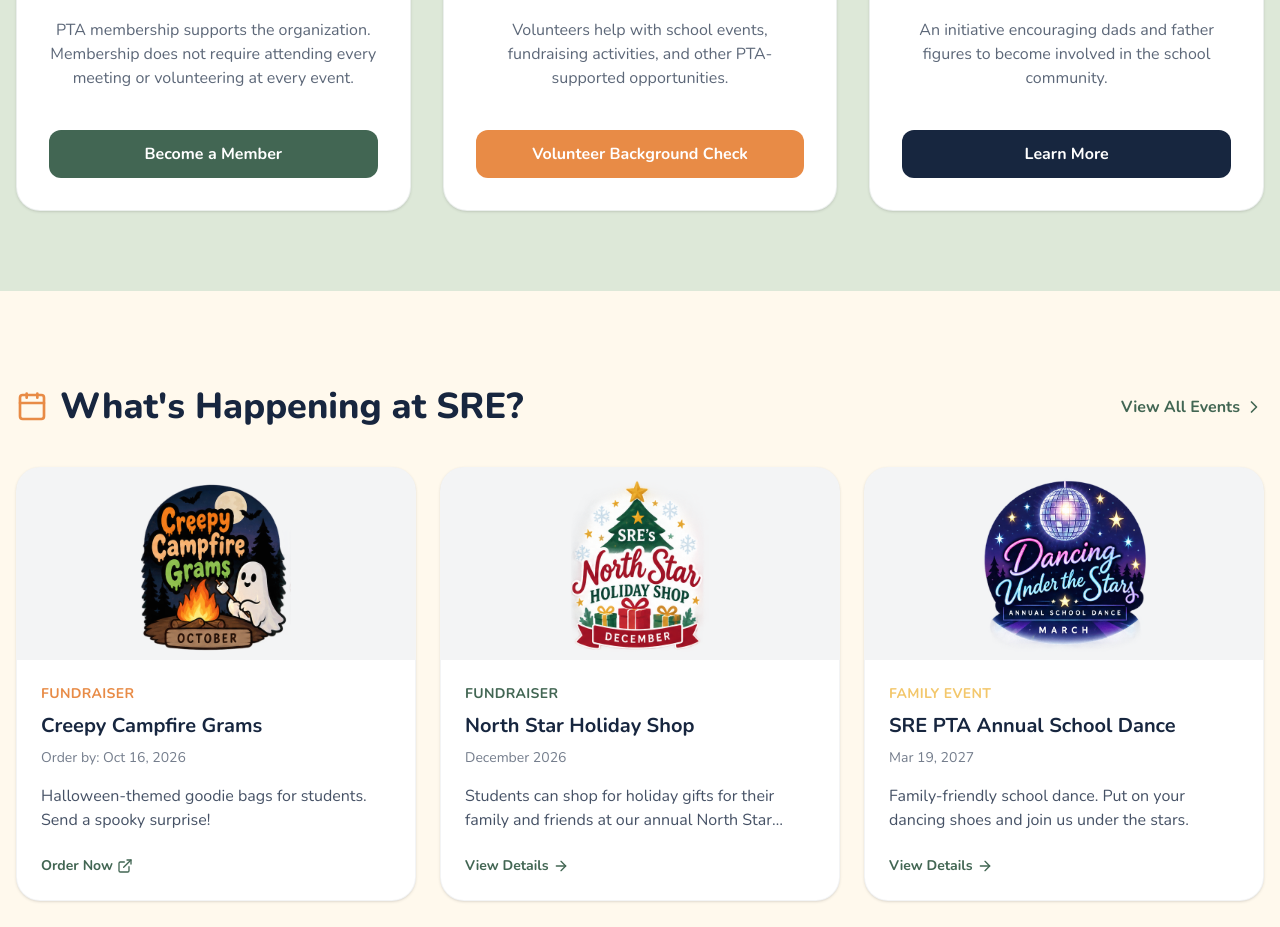
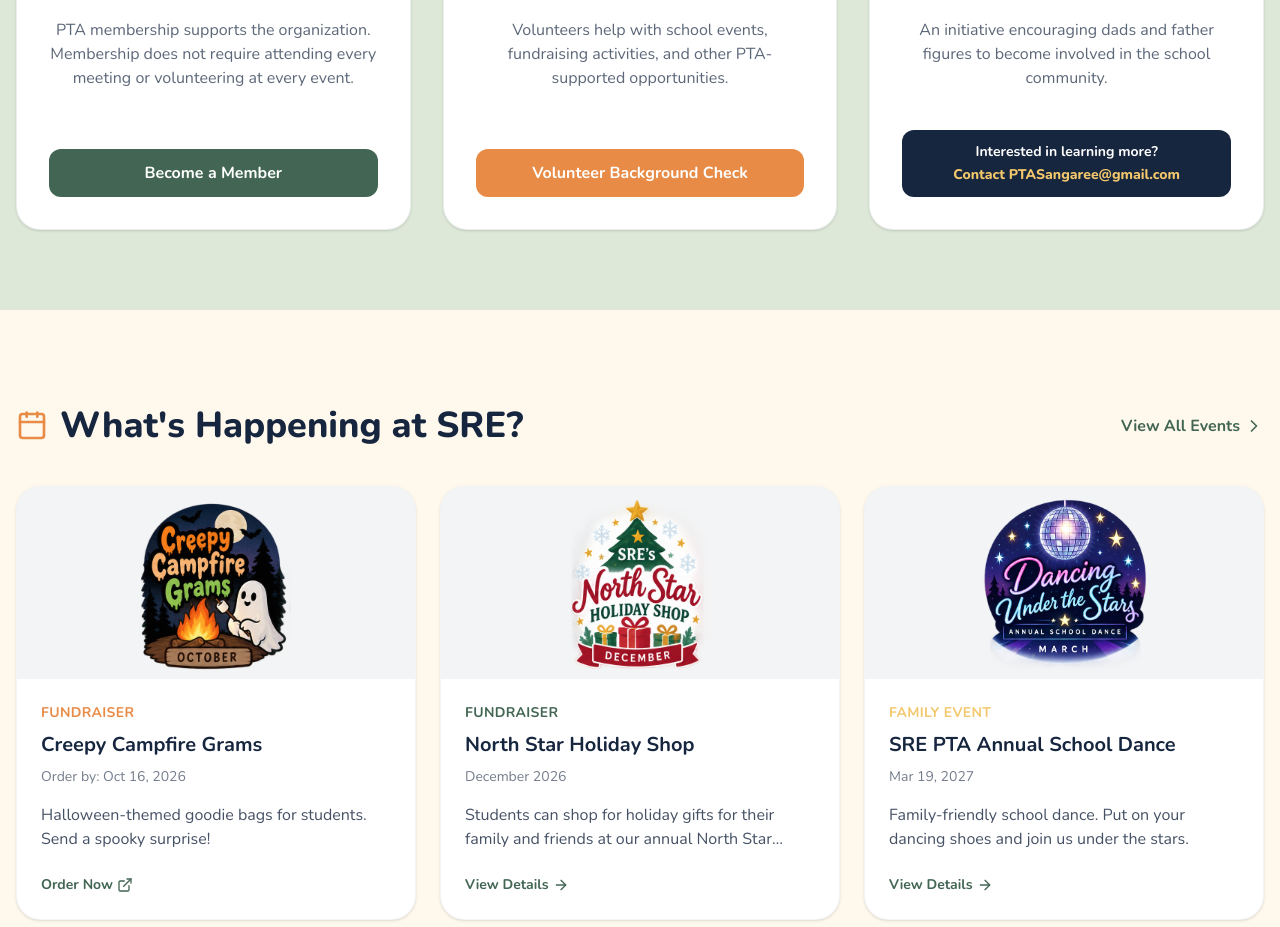
Before and after one commit to thesrepta/sre-pta-website, a Next.js app: page /sre-pta-website/ in a window 1280 px wide. Shown: the part 1940-2867 px from the top of the page. Built offline with nearby package versions, Linux system fonts and the light colour scheme.

Commit message:
feat: update dads on demand button to mailto link

```diff
--- a/src/app/page.tsx
+++ b/src/app/page.tsx
@@ -186,9 +186,10 @@ export default function Home() {
                   An initiative encouraging dads and father figures to become involved in the school community.
                 </p>
               </div>
-              <button className="mt-6 w-full bg-midnight-navy hover:bg-midnight-navy/90 text-white font-bold py-3 px-6 rounded-xl transition-colors">
-                Learn More
-              </button>
+              <a href="mailto:PTASangaree@gmail.com" className="mt-6 w-full bg-midnight-navy hover:bg-midnight-navy/90 text-white font-bold py-3 px-4 rounded-xl transition-colors text-center text-sm flex flex-col items-center justify-center leading-snug">
+                <span>Interested in learning more?</span>
+                <span className="text-golden-yellow font-extrabold mt-1">Contact PTASangaree@gmail.com</span>
+              </a>
             </div>
           </div>
         </div>
```
